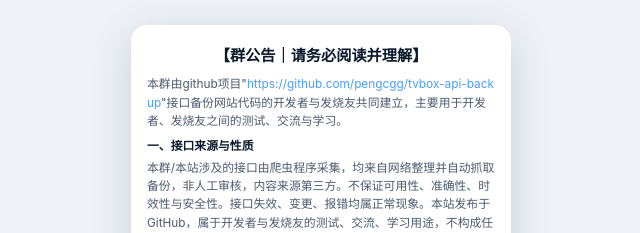
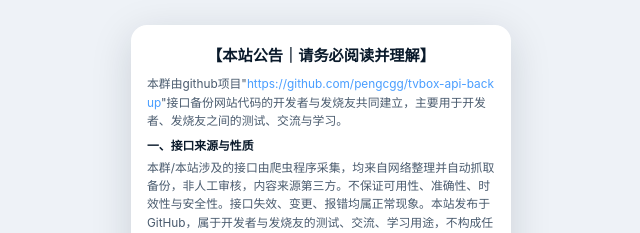
Before and after one commit to pengcgg/tvbox-api-backup, a plain HTML site: page gonggao.html in a window 1280 px wide. Shown: the top 233 px of the page, 319-959 px from the left. Drawn offline with Linux system fonts and the light colour scheme.

Commit message:
更新 gonggao.html

```diff
--- a/gonggao.html
+++ b/gonggao.html
@@ -4,7 +4,7 @@
   <meta charset="UTF-8">
   <meta name="viewport" content="width=device-width,initial-scale=1.0,maximum-scale=1.0,user-scalable=no">
   <meta name="color-scheme" content="light">
-  <title>群公告</title>
+  <title>公告</title>
   <style>
     *, *::before, *::after { margin: 0; padding: 0; box-sizing: border-box; }
     html, body { height: 100%; width: 100%; overflow: hidden; background: #eef2f7; color-scheme: light; font-family: -apple-system, BlinkMacSystemFont, "Segoe UI", "PingFang SC", "Microsoft YaHei", sans-serif; }
@@ -27,7 +27,7 @@
   <div class="notice-wrap">
     <div class="notice-box">
       <div class="notice-head">
-        <div class="notice-title">【群公告｜请务必阅读并理解】</div>
+        <div class="notice-title">【本站公告｜请务必阅读并理解】</div>
       </div>
       <div class="notice-body">
         <p>本群由github项目"<a href="https://github.com/pengcgg/tvbox-api-backup" target="_blank" rel="noopener">https://github.com/pengcgg/tvbox-api-backup</a>"接口备份网站代码的开发者与发烧友共同建立，主要用于开发者、发烧友之间的测试、交流与学习。</p>
```
